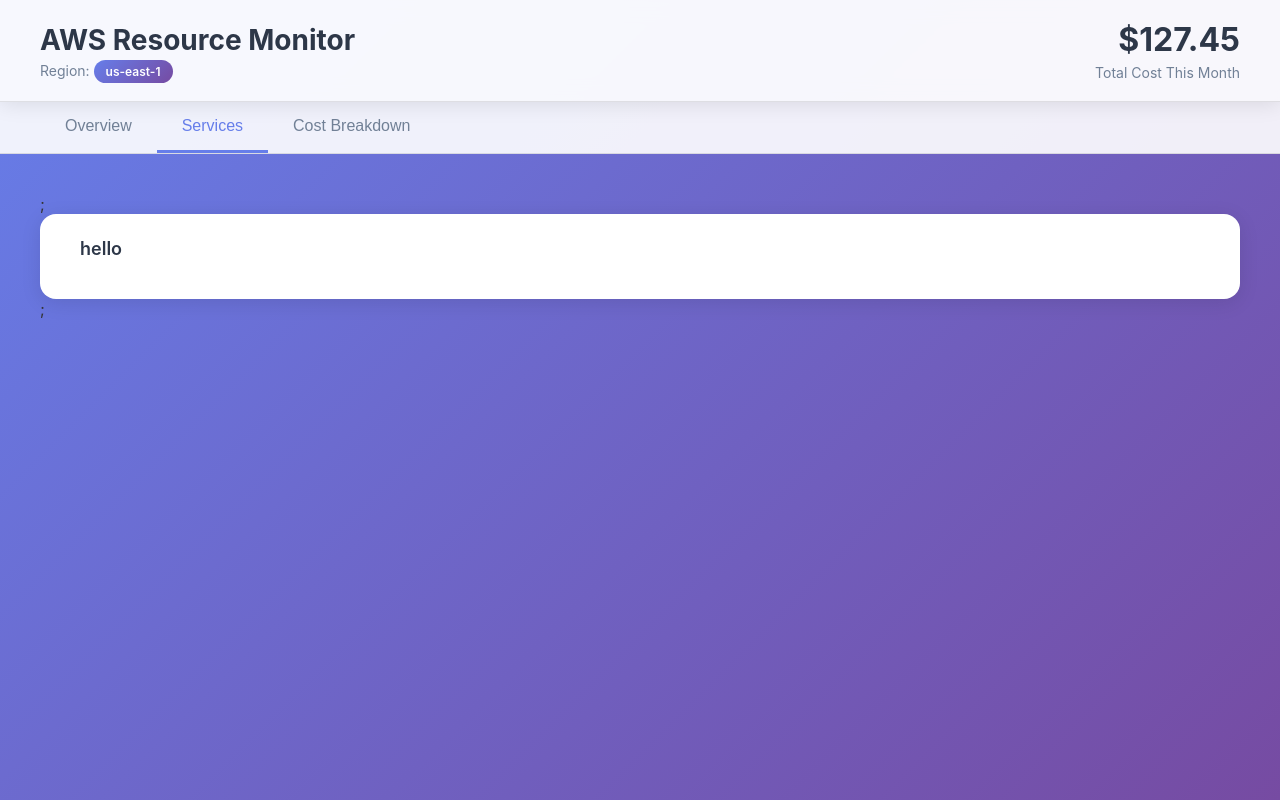
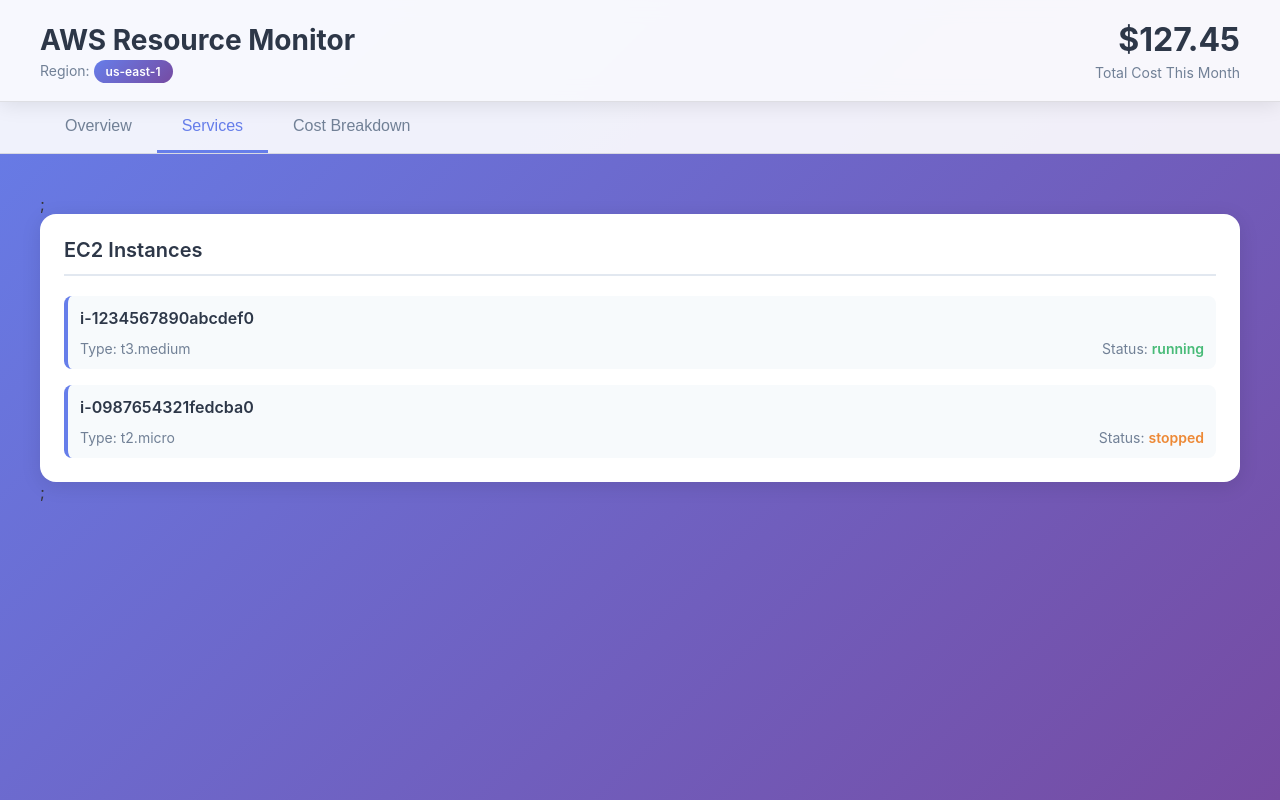
Before and after one commit to khanhsaan/AWSUsageScriptUI, a React (Create React App) app: page / in a window 1280 px wide. Both pictures are taken after a click on the button "Services". Built offline with nearby package versions, Linux system fonts and the light colour scheme.

Commit message:
Create ServiceDetail

```diff
--- a/src/App.js
+++ b/src/App.js
@@ -143,8 +143,10 @@
         {/* If Services tab are being selected */}
         {activeTab === 'services' && (
           <div className='overview-grid'>
-            <ServiceCard
-              title={"hello"}></ServiceCard>
+            <ServiceDetail
+              title={"EC2 Instances"}
+              data={mockData.ec2Instances}
+              type={'ec2'}></ServiceDetail>
           </div>
         )};
       </main>
@@ -195,4 +197,39 @@
   );
 }
 
+function ServiceDetail({
+  title,
+  data,
+  type
+}) {
+  // Create a dynamic function to be returned
+  const renderContent = () => {
+    if(!data || data.length ===  0){
+      return <p className='no-data'>No {title.toLowerCase()} found</p>
+    }
+
+    switch(type) {
+      case 'ec2':
+        return data.map((instance, index) => (
+          <div key={index} className='detail-item'>
+            <strong>{instance.id}</strong>
+            <span>Type: {instance.type}</span>
+            <span>Status: <span className={`status ${instance.status}`}>{instance.status}</span></span>
+          </div>
+        ))
+    }
+  };
+
+  return (
+    <div className='service-detail-card'>
+      {/* Return the title */}
+      <h3>{title}</h3>
+      {/* Return the dynamic renderContent() and its style */}
+      <div className='detail-content'>
+        {renderContent()}
+      </div>
+    </div>
+  )
+}
+
 export default App;
```
